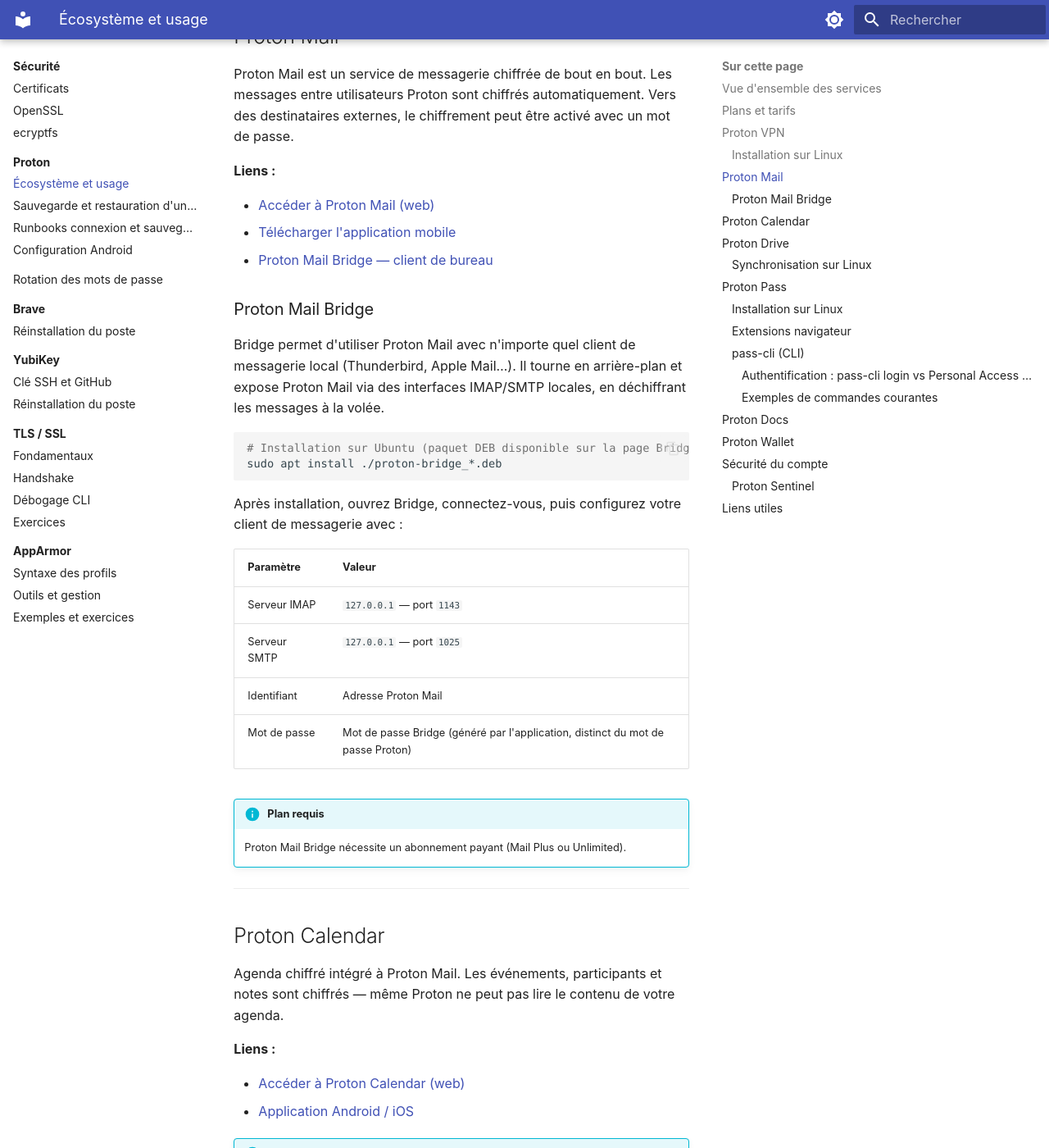
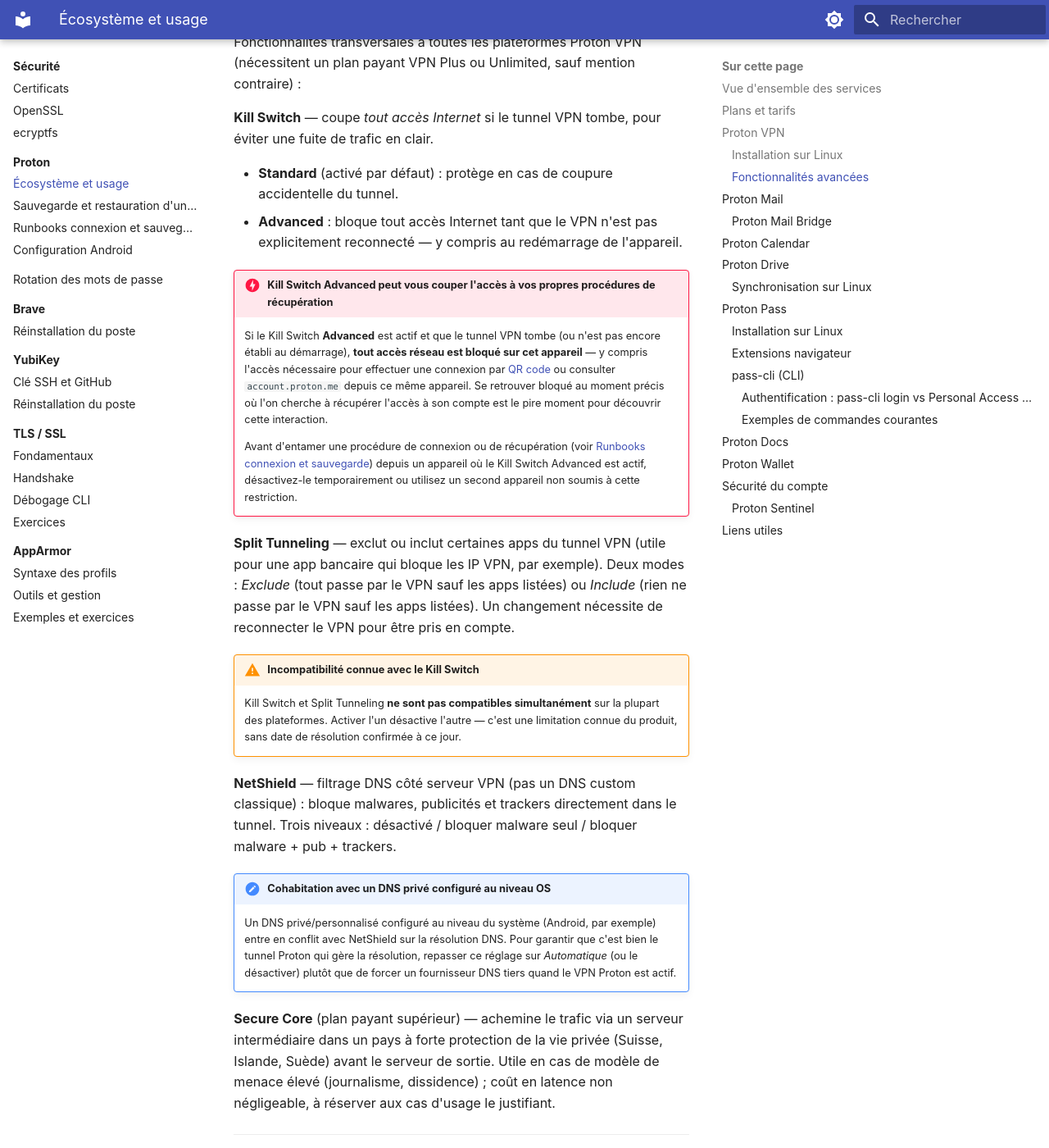
Before and after one commit to namnetes/alm_notes, an MkDocs documentation site: the page built from docs/securite/proton/ecosysteme.md, in a window 1280 px wide and 1400 px high, scrolled down 2421 px. Shown: the whole window at 82% size. Built offline with MkDocs 1.6.1 and Material for MkDocs 9.7.7, drawn with Linux system fonts in a browser that asks for light colours.

Commit message:
docs(securite): document Proton VPN advanced features and kill switch risk
Add a platform-agnostic Kill Switch / Split Tunneling / NetShield /
Secure Core reference to ecosysteme.md, with a cross-cutting warning
that an active Advanced Kill Switch can lock a device out of its own
account-recovery flows (QR sign-in, account.proton.me).

```diff
--- a/docs/securite/proton/ecosysteme.md
+++ b/docs/securite/proton/ecosysteme.md
@@ -84,8 +84,66 @@ Proton VPN chiffre l'intégralité du trafic réseau et masque l'adresse IP. Il
     | Protocole | Caractéristiques |
     |-----------|-----------------|
     | **WireGuard** | Rapide, moderne, recommandé par défaut |
-    | **OpenVPN** | Mature, très compatible, légèrement plus lent |
+    | **OpenVPN** | Mature, très compatible, légèrement plus lent — disponible uniquement sur le client **Linux (GUI)**, absent des apps mobiles |
     | **Stealth** | Obfusqué — contourne la censure réseau |
+
+### Fonctionnalités avancées
+
+Fonctionnalités transversales à toutes les plateformes Proton VPN
+(nécessitent un plan payant VPN Plus ou Unlimited, sauf mention contraire) :
+
+**Kill Switch** — coupe *tout accès Internet* si le tunnel VPN tombe, pour
+éviter une fuite de trafic en clair.
+
+- **Standard** (activé par défaut) : protège en cas de coupure accidentelle
+  du tunnel.
+- **Advanced** : bloque tout accès Internet tant que le VPN n'est pas
+  explicitement reconnecté — y compris au redémarrage de l'appareil.
+
+!!! danger "Kill Switch Advanced peut vous couper l'accès à vos propres procédures de récupération"
+    Si le Kill Switch **Advanced** est actif et que le tunnel VPN tombe (ou
+    n'est pas encore établi au démarrage), **tout accès réseau est bloqué sur
+    cet appareil** — y compris l'accès nécessaire pour effectuer une
+    connexion par [QR code](runbooks-recuperation.md#runbook-1-se-connecter-avec-un-qr-code)
+    ou consulter `account.proton.me` depuis ce même appareil. Se retrouver
+    bloqué au moment précis où l'on cherche à récupérer l'accès à son compte
+    est le pire moment pour découvrir cette interaction.
+
+    Avant d'entamer une procédure de connexion ou de récupération (voir
+    [Runbooks connexion et sauvegarde](runbooks-recuperation.md)) depuis un
+    appareil où le Kill Switch Advanced est actif, désactivez-le
+    temporairement ou utilisez un second appareil non soumis à cette
+    restriction.
+
+**Split Tunneling** — exclut ou inclut certaines apps du tunnel VPN (utile
+pour une app bancaire qui bloque les IP VPN, par exemple). Deux modes :
+*Exclude* (tout passe par le VPN sauf les apps listées) ou *Include* (rien ne
+passe par le VPN sauf les apps listées). Un changement nécessite de
+reconnecter le VPN pour être pris en compte.
+
+!!! warning "Incompatibilité connue avec le Kill Switch"
+    Kill Switch et Split Tunneling **ne sont pas compatibles simultanément**
+    sur la plupart des plateformes. Activer l'un désactive l'autre — c'est
+    une limitation connue du produit, sans date de résolution confirmée à ce
+    jour.
+
+**NetShield** — filtrage DNS côté serveur VPN (pas un DNS custom classique) :
+bloque malwares, publicités et trackers directement dans le tunnel. Trois
+niveaux : désactivé / bloquer malware seul / bloquer malware + pub +
+trackers.
+
+!!! note "Cohabitation avec un DNS privé configuré au niveau OS"
+    Un DNS privé/personnalisé configuré au niveau du système (Android, par
+    exemple) entre en conflit avec NetShield sur la résolution DNS. Pour
+    garantir que c'est bien le tunnel Proton qui gère la résolution, repasser
+    ce réglage sur *Automatique* (ou le désactiver) plutôt que de forcer un
+    fournisseur DNS tiers quand le VPN Proton est actif.
+
+**Secure Core** (plan payant supérieur) — achemine le trafic via un serveur
+intermédiaire dans un pays à forte protection de la vie privée (Suisse,
+Islande, Suède) avant le serveur de sortie. Utile en cas de modèle de menace
+élevé (journalisme, dissidence) ; coût en latence non négligeable, à réserver
+aux cas d'usage le justifiant.
 
 ---
 
```
